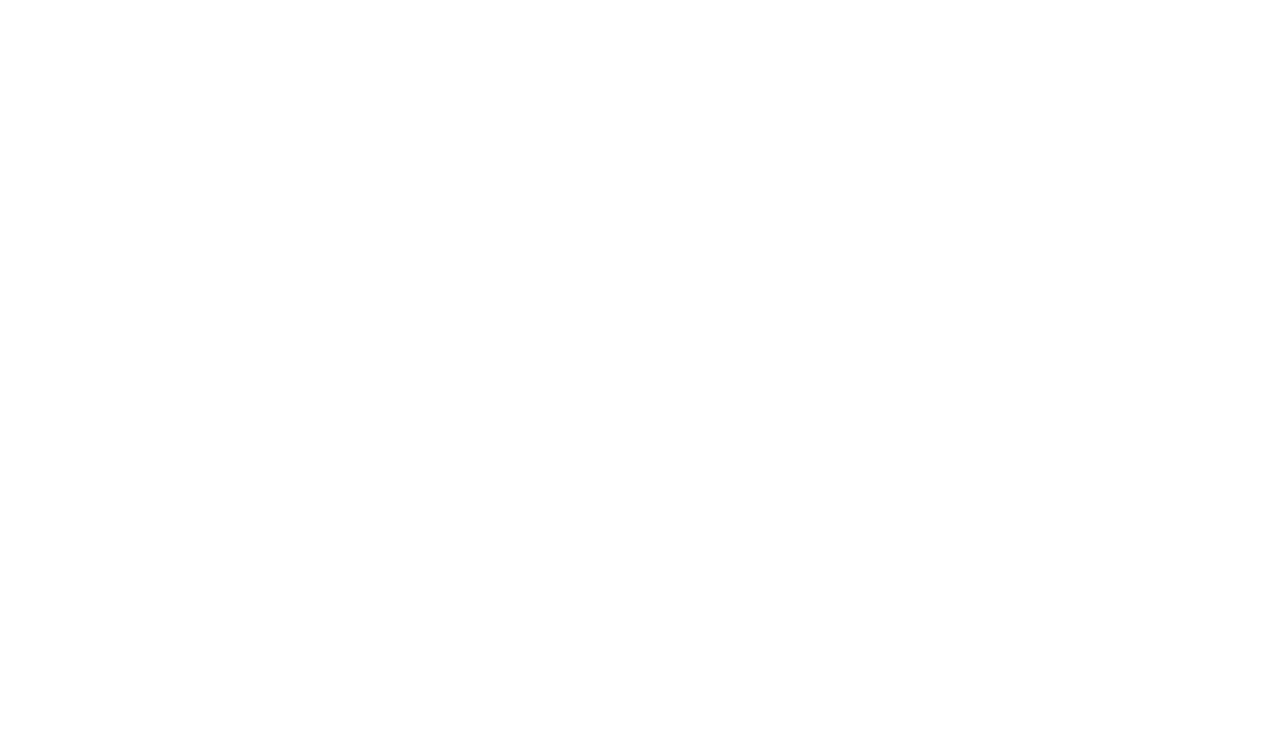
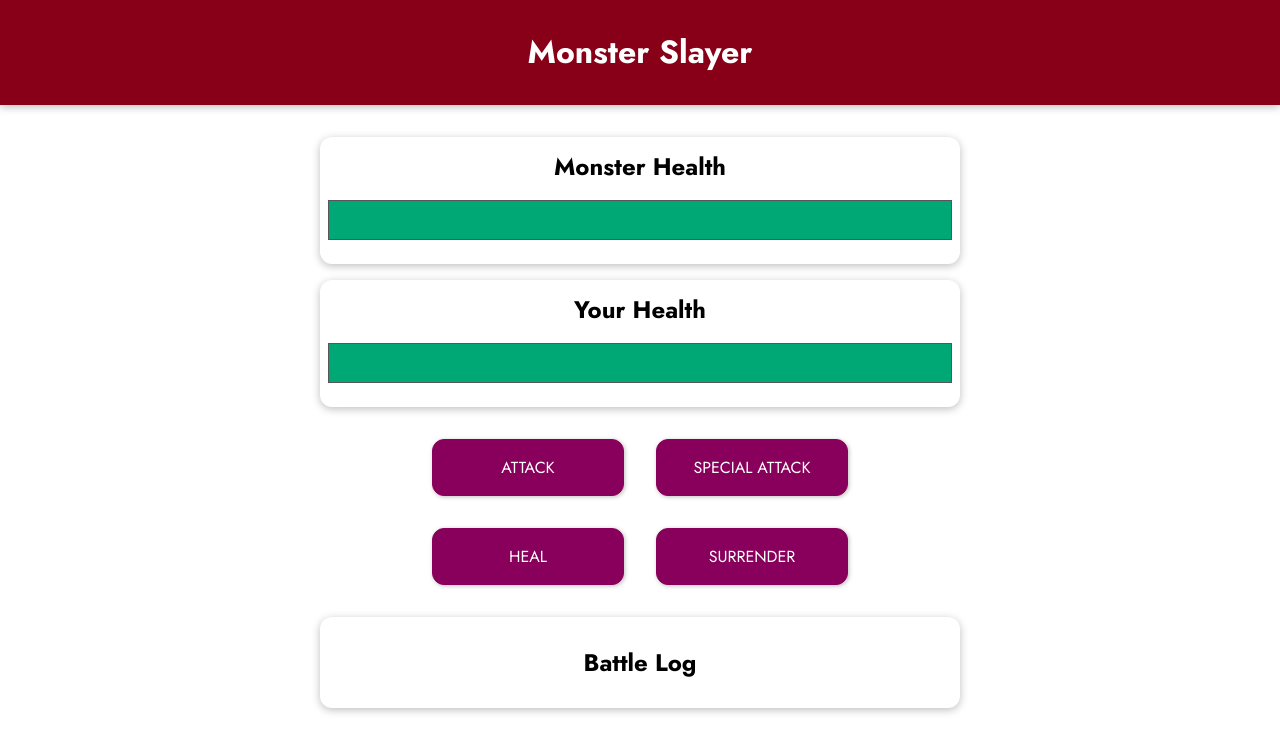
Before and after one commit to daedalus1215/monster-slayer, a plain HTML site: page index.html in a window 1280 px wide. Drawn offline with nearby package versions, Linux system fonts and the light colour scheme.

Commit message:
setup: create attackMonster method

```diff
--- a/app.js
+++ b/app.js
@@ -0,0 +1,15 @@
+const app = Vue.createApp({
+    data() {
+        return {
+            playerHealth: 100,
+            monsterHealth:100
+        }
+    },
+    methods: {
+        attackMonster() {
+            this.monsterHealth -= Math.floor(Math.random() * (12 - 5)) + 5; // random dmg between 5-12.
+        },
+    }
+})
+
+app.mount('#game');
--- a/index.html
+++ b/index.html
@@ -1,12 +1,44 @@
 <!DOCTYPE html>
 <html lang="en">
-<head>
-    <meta charset="UTF-8">
-    <meta name="viewport" content="width=device-width, initial-scale=1.0">
-    <title>Document</title>
-</head>
-<body>
+  <head>
+    <meta charset="UTF-8" />
+    <meta name="viewport" content="width=device-width, initial-scale=1.0" />
+    <title>Vue Basics</title>
+    <link
+      href="https://fonts.googleapis.com/css2?family=Jost:wght@400;700&display=swap"
+      rel="stylesheet"
+    />
+    <link rel="stylesheet" href="styles.css" />
     <script src="https://unpkg.com/vue"></script>
     <script src="./app.js"></script>
-</body>
+  </head>
+  <body>
+    <header>
+      <h1>Monster Slayer</h1>
+    </header>
+    <div id="game">
+      <section id="monster" class="container">
+        <h2>Monster Health</h2>
+        <div class="healthbar">
+          <div class="healthbar__value"></div>
+        </div>
+      </section>
+      <section id="player" class="container">
+        <h2>Your Health</h2>
+        <div class="healthbar">
+          <div class="healthbar__value"></div>
+        </div>
+      </section>
+      <section id="controls">
+        <button>ATTACK</button>
+        <button>SPECIAL ATTACK</button>
+        <button>HEAL</button>
+        <button>SURRENDER</button>
+      </section>
+      <section id="log" class="container">
+        <h2>Battle Log</h2>
+        <ul></ul>
+      </section>
+    </div>
+  </body>
 </html>
--- /dev/null
+++ b/styles.css
@@ -0,0 +1,119 @@
+* {
+  box-sizing: border-box;
+}
+
+html {
+  font-family: 'Jost', sans-serif;
+}
+
+body {
+  margin: 0;
+}
+
+header {
+  box-shadow: 0 2px 8px rgba(0, 0, 0, 0.26);
+  padding: 0.5rem;
+  background-color: #880017;
+  color: white;
+  text-align: center;
+  margin-bottom: 2rem;
+}
+
+section {
+  width: 90%;
+  max-width: 40rem;
+  margin: auto;
+}
+
+.healthbar {
+  width: 100%;
+  height: 40px;
+  border: 1px solid #575757;
+  margin: 1rem 0;
+  background: #fde5e5;
+}
+
+.healthbar__value {
+  background-color: #00a876;
+  width: 100%;
+  height: 100%;
+}
+
+.container {
+  text-align: center;
+  padding: 0.5rem;
+  margin: 1rem auto;
+  box-shadow: 0 2px 8px rgba(0, 0, 0, 0.26);
+  border-radius: 12px;
+}
+
+#monster h2,
+#player h2 {
+  margin: 0.25rem;
+}
+
+#controls {
+  display: flex;
+  flex-direction: row;
+  flex-wrap: wrap;
+  align-items: center;
+  justify-content: center;
+}
+
+button {
+  font: inherit;
+  border: 1px solid #88005b;
+  background-color: #88005b;
+  color: white;
+  padding: 1rem 2rem;
+  border-radius: 12px;
+  margin: 1rem;
+  width: 12rem;
+  cursor: pointer;
+  box-shadow: 1px 1px 4px rgba(0, 0, 0, 0.26);
+}
+
+button:focus {
+  outline: none;
+}
+
+button:hover,
+button:active {
+  background-color: #af0a78;
+  border-color: #af0a78;
+  box-shadow: 1px 1px 8px rgba(0, 0, 0, 0.26);
+}
+
+button:disabled {
+  background-color: #ccc;
+  border-color: #ccc;
+  box-shadow: none;
+  color: #3f3f3f;
+  cursor: not-allowed;
+}
+
+#log ul {
+  list-style: none;
+  margin: 0;
+  padding: 0;
+}
+
+#log li {
+  margin: 0.5rem 0;
+}
+
+.log--player {
+  color: #7700ff;
+}
+
+.log--monster {
+  color: #da8d00;
+}
+
+.log--damage {
+  color: red;
+}
+
+.log--heal {
+  color: green;
+}
```
Also changed, not shown: app.css (deleted).
